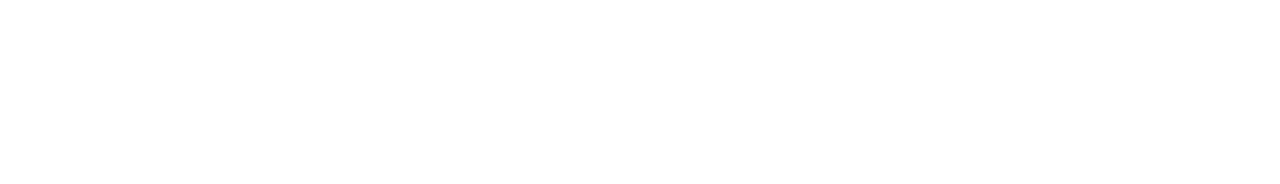
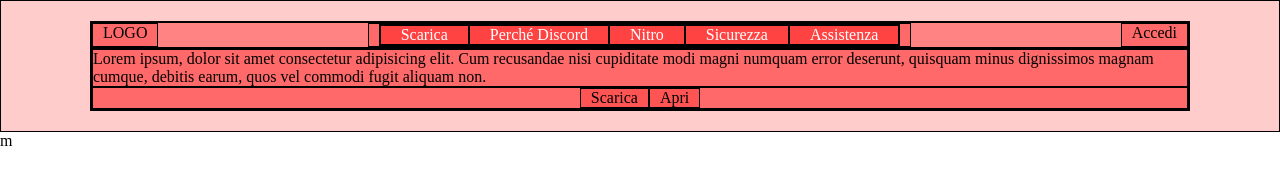
Before and after one commit to RobertoFloris/htmlcss-struttura-discord, a plain HTML site: page index.html in a window 1280 px wide. Drawn offline with Linux system fonts and the light colour scheme.

Commit message:
[add] header

```diff
--- a/assets/style.css
+++ b/assets/style.css
@@ -0,0 +1,48 @@
+*{
+  margin: 0;
+  padding: 0;
+  box-sizing: border-box;
+}
+
+.debug{
+  background-color: rgba(255,0,0,.2);
+  border: 1px solid black;
+}
+
+.container{
+  width: 98%;
+  max-width: 1100px;
+  margin: 0 auto;
+  margin-top: 20px;
+  margin-bottom: 20px;
+}
+
+.row{
+  display: flex;
+  width: 100%;
+  justify-content: space-between;
+}
+
+.col{
+  padding: 0 10px;
+}
+
+header nav ul{
+  display: flex;
+  list-style: none;
+}
+
+header nav ul a{
+  text-decoration: none;
+  color: white;
+  margin: 0 10px;
+  padding: 5px 10px;
+}
+
+header nav ul a:hover{
+  color: black;
+}
+
+#downloadbutton{
+  justify-content: center;
+}
--- a/index.html
+++ b/index.html
@@ -3,9 +3,51 @@
 <head>
   <meta charset="UTF-8">
   <meta name="viewport" content="width=device-width, initial-scale=1.0">
+  <link rel="stylesheet" href="./assets/style.css">
   <title>Discord</title>
 </head>
 <body>
 
+  <header class="debug">
+    <div class="container debug">
+
+      <!-- navbar -->
+      <div class="row debug">
+        <div class="col debug">LOGO</div>
+        <div class="col debug">
+          <nav>
+            <ul class="debug">
+              <li class="debug"><a href="#">Scarica</a></li>
+              <li class="debug"><a href="#">Perché Discord</a></li>
+              <li class="debug"><a href="#">Nitro</a></li>
+              <li class="debug"><a href="#">Sicurezza</a></li>
+              <li class="debug"><a href="#">Assistenza</a></li>
+            </ul>
+          </nav>
+        </div>
+        <div class="col debug">Accedi</div>
+      </div>
+
+
+      <div class="debug">
+        <div class="debug">
+          <p>
+            Lorem ipsum, dolor sit amet consectetur adipisicing elit. Cum recusandae nisi cupiditate modi magni numquam error deserunt, quisquam minus dignissimos magnam cumque, debitis earum, quos vel commodi fugit aliquam non.
+          </p>
+        </div>
+        <div class="row debug" id="downloadbutton">
+          <div class="col debug">Scarica</div>
+          <div class="col debug">Apri</div>
+        </div>
+      </div>
+
+    </div>
+
+  </header>
+
+  <main>m</main>
+
+  <footer></footer>
+
 </body>
 </html>
```
